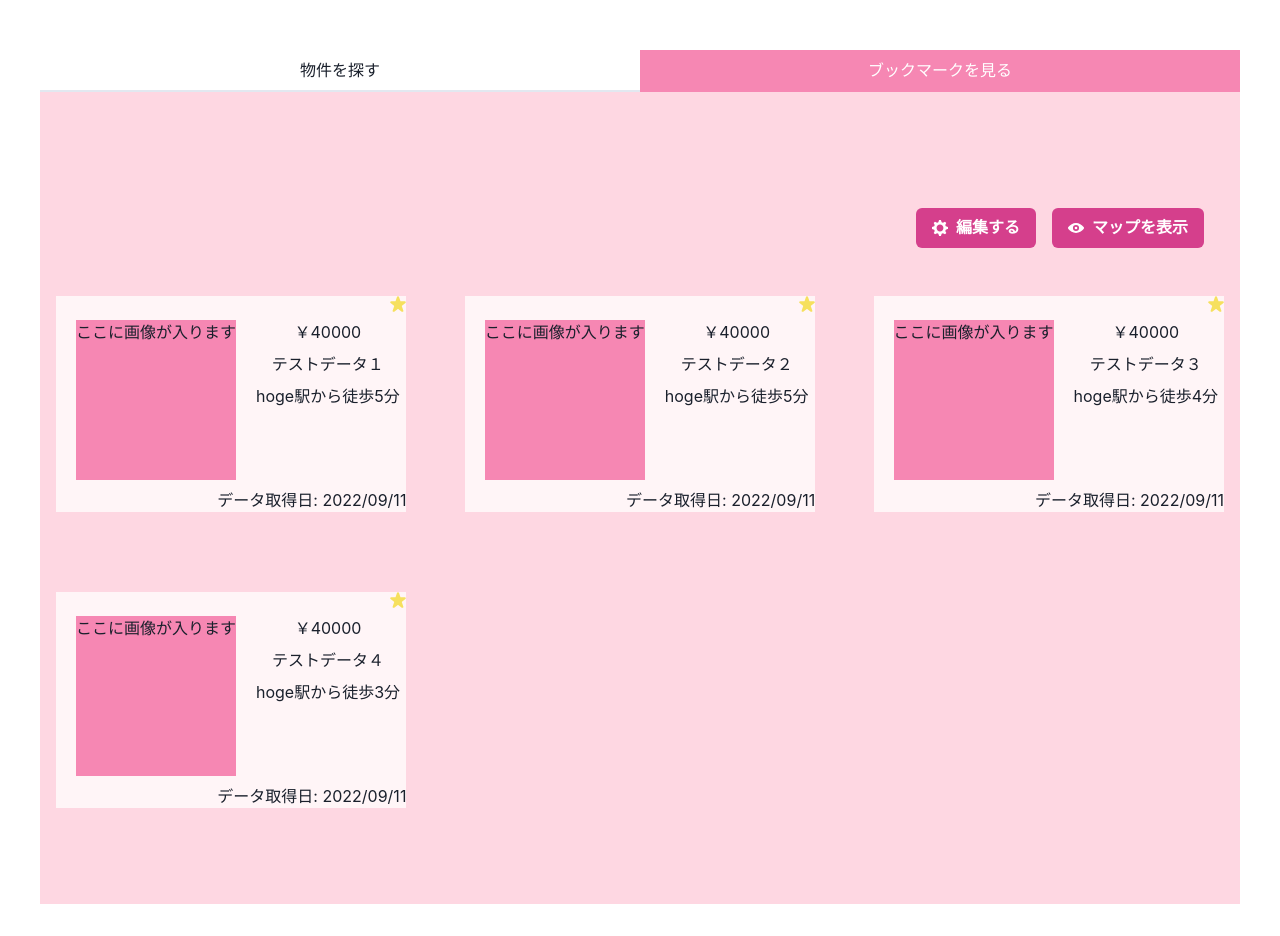
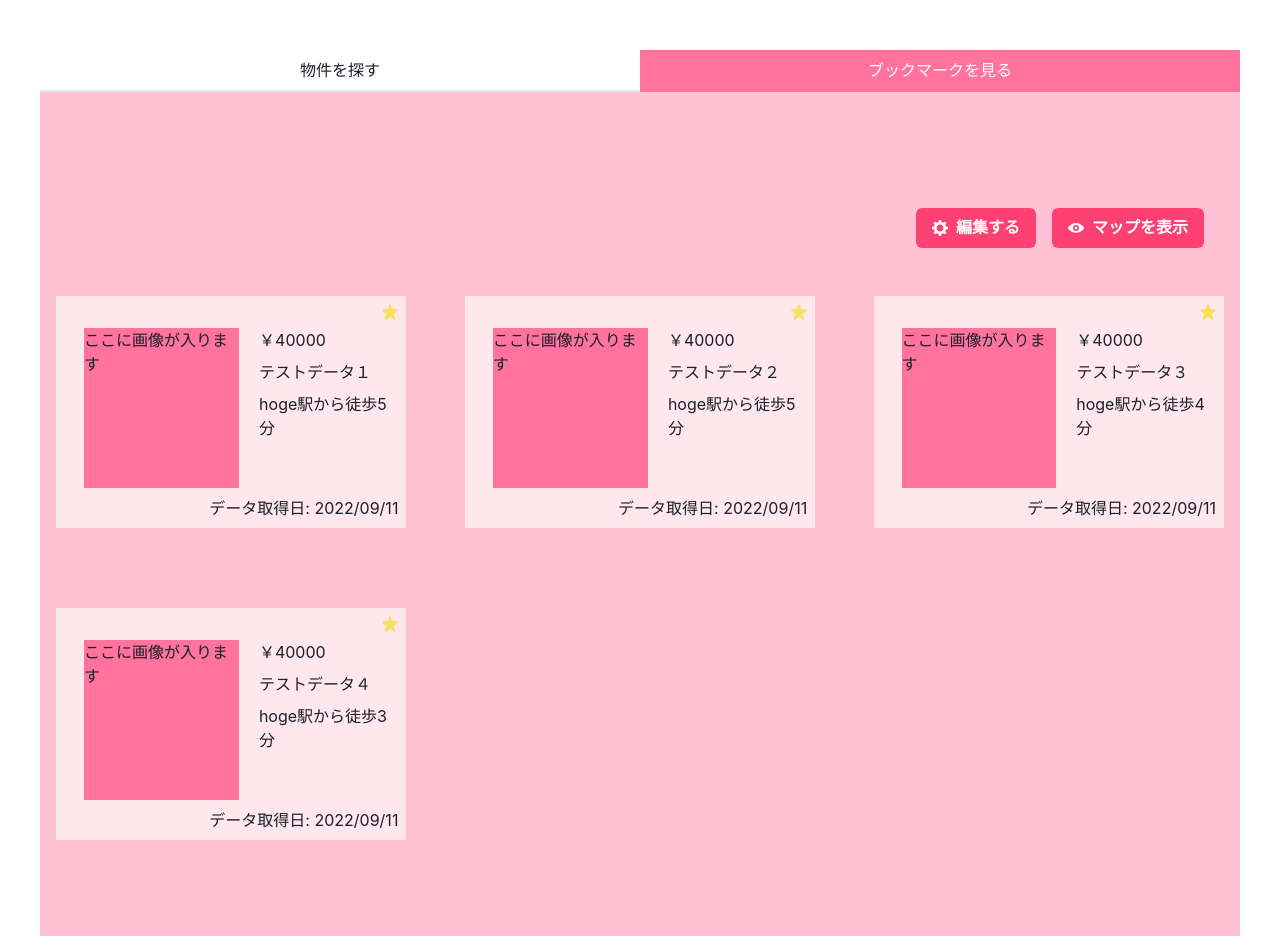
Before and after one commit to project-hikkoshiori/hikkoshiori, a Next.js app in the folder front/app/: page /properties in a window 1280 px wide. Both pictures are taken after a click on the tab "ブックマークを見る". Before the commit the page ends 904 px from the top, so only its background shows below. Built offline with nearby package versions, Linux system fonts and the light colour scheme.

Commit message:
fix review

```diff
--- a/front/app/pages/properties/index.tsx
+++ b/front/app/pages/properties/index.tsx
@@ -4,14 +4,14 @@ import { BookmarkSection } from "../../src/components/BookmarkSection";
 
 const Index: NextPage = () => {
   return (
-    <Tabs isFitted colorScheme="pink" mt="50" ml="10" mr="10">
+    <Tabs isFitted mt="50" ml="10" mr="10">
       <TabList>
-        <Tab _selected={{ color: "white", bg: "pink.300" }}>物件を探す</Tab>
-        <Tab _selected={{ color: "white", bg: "pink.300" }}>
+        <Tab _selected={{ color: "white", bg: "brand.300" }}>物件を探す</Tab>
+        <Tab _selected={{ color: "white", bg: "brand.300" }}>
           ブックマークを見る
         </Tab>
       </TabList>
-      <TabPanels backgroundColor="pink.100">
+      <TabPanels backgroundColor="brand.100">
         <TabPanel>ここにマップとかいろいろ入ります</TabPanel>
         <TabPanel>
           <BookmarkSection />
--- a/front/app/src/components/BookmarkSection.tsx
+++ b/front/app/src/components/BookmarkSection.tsx
@@ -1,14 +1,5 @@
 import { SettingsIcon, ViewIcon } from "@chakra-ui/icons";
-import {
-  Box,
-  Button,
-  ButtonGroup,
-  Flex,
-  HStack,
-  Spacer,
-  Stack,
-  VStack,
-} from "@chakra-ui/react";
+import { Button, ButtonGroup, Flex, Spacer, Stack } from "@chakra-ui/react";
 import { Property } from "../utils/types";
 import { BookmarkWindow } from "./BookmarkWindow";
 
@@ -53,10 +44,10 @@ export const BookmarkSection = () => {
       <Flex mt="100" ml="5" mr="5" mb="10">
         <Spacer />
         <ButtonGroup gap="2">
-          <Button colorScheme="pink" leftIcon={<SettingsIcon />}>
+          <Button colorScheme="brand" leftIcon={<SettingsIcon />}>
             編集する
           </Button>
-          <Button colorScheme="pink" leftIcon={<ViewIcon />}>
+          <Button colorScheme="brand" leftIcon={<ViewIcon />}>
             マップを表示
           </Button>
         </ButtonGroup>
--- a/front/app/src/components/BookmarkWindow.tsx
+++ b/front/app/src/components/BookmarkWindow.tsx
@@ -8,16 +8,16 @@ type Props = {
 
 export const BookmarkWindow = ({ property }: Props) => {
   return (
-    <Stack backgroundColor="pink.50" w="30%" mb="20">
+    <Stack backgroundColor="brand.50" w="30%" mb="20" p="2">
       <Flex>
         <Spacer />
         <StarIcon color="yellow.300" />
       </Flex>
       <Flex>
-        <Box backgroundColor="pink.300" w="40" h="40" ml="5" mr="5">
+        <Box backgroundColor="brand.300" w="40" h="40" ml="5" mr="5">
           ここに画像が入ります
         </Box>
-        <VStack>
+        <VStack align="left">
           <Text>￥{property.rent}</Text>
           <Text>{property.name}</Text>
           <Text>{property.fromStation}</Text>
```
